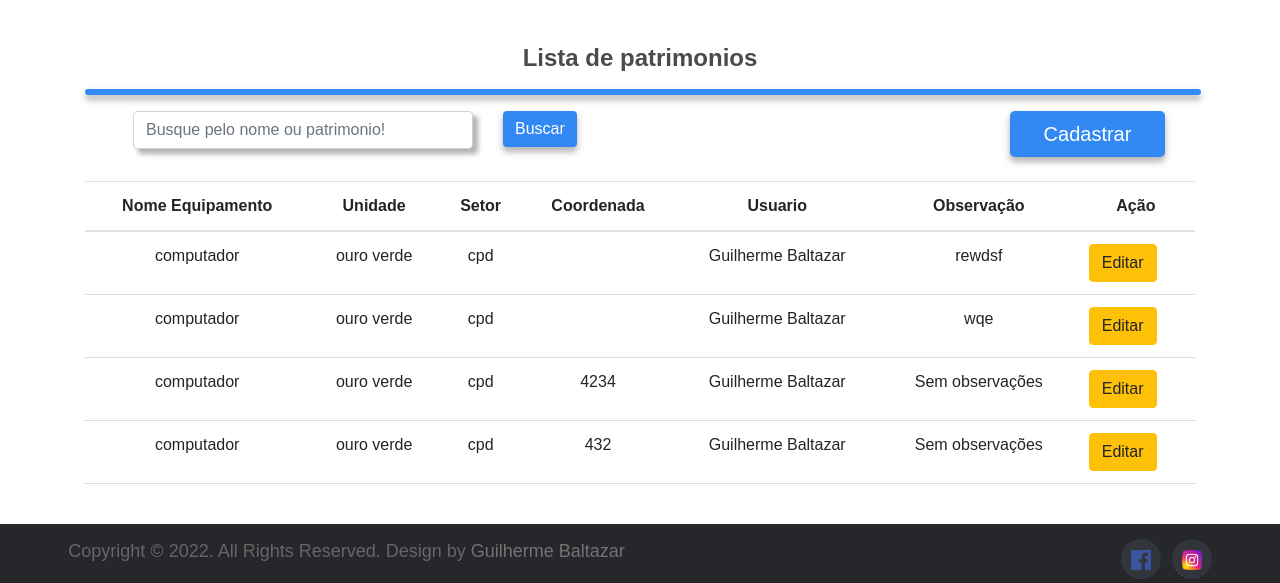
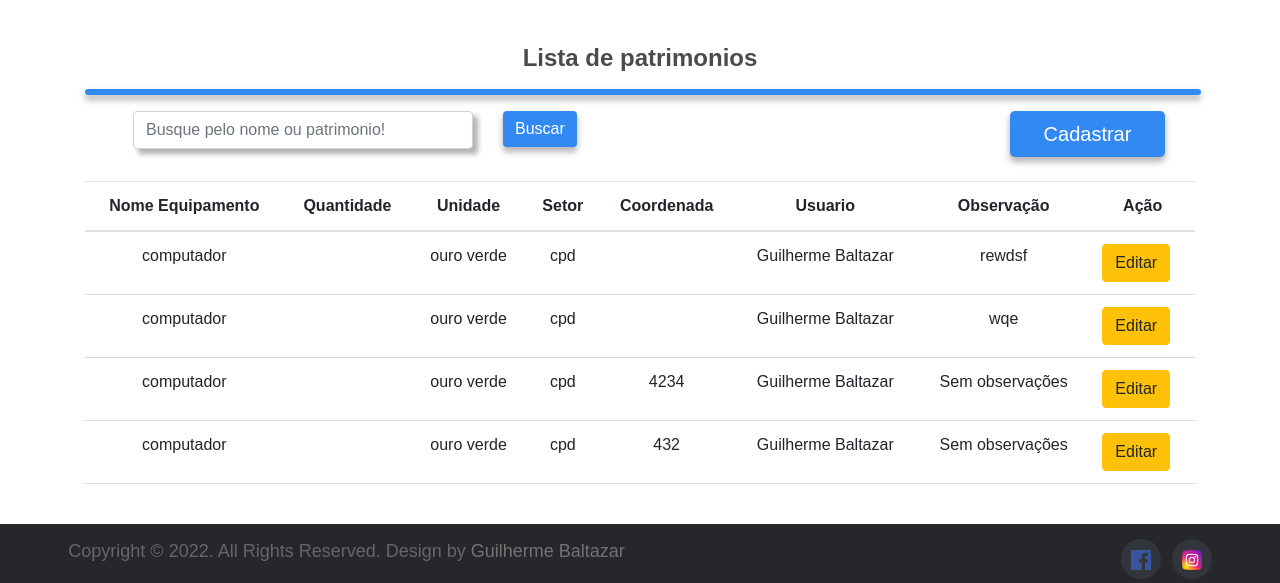
Before and after one commit to GuilhermeSalles/Sistema-de-Patrimonios-para-FUMEC, a PHP site: page /patrimonios/ in a window 1280 px wide. Shown: the part 235-818 px from the top of the page. Run offline with PHP 8.4, Linux system fonts and the light colour scheme; a user stored in the database is signed in; data comes from the database, SQL or seed files in the repository; data that the repository does not hold is empty; some libraries are stand-ins or nearby versions.

Commit message:
quatidade adicionada

```diff
--- a/Patrimonios/patrimonios/edita.php
+++ b/Patrimonios/patrimonios/edita.php
@@ -2,6 +2,7 @@
 include_once("../ConexaoBd/config.php");
 $id = mysqli_real_escape_string($conexao, $_POST['id']);
 $equipamento = mysqli_real_escape_string($conexao, $_POST['equipamento']);
+$qtd = mysqli_real_escape_string($conexao, $_POST['qtd']);
 $patrimonio = mysqli_real_escape_string($conexao, $_POST['patrimonio']);
 $serie = mysqli_real_escape_string($conexao, $_POST['serie']);
 $unidade = mysqli_real_escape_string($conexao, $_POST['unidade']);
@@ -10,7 +11,7 @@ $coordenada = mysqli_real_escape_string($conexao, $_POST['coordenada']);
 $usuario = mysqli_real_escape_string($conexao, $_POST['usuario']);
 $observacao = mysqli_real_escape_string($conexao, $_POST['observacao']);
 
-$sql = "UPDATE patrimonio SET equipamento='$equipamento', patrimonio='$patrimonio' ,serie='$serie' ,unidade='$unidade' ,setor='$setor' , coordenada='$coordenada' ,usuario='$usuario' ,observacao='$observacao' WHERE id = $id ";
+$sql = "UPDATE patrimonio SET qtd='$qtd', equipamento='$equipamento', patrimonio='$patrimonio' ,serie='$serie' ,unidade='$unidade' ,setor='$setor' , coordenada='$coordenada' ,usuario='$usuario' ,observacao='$observacao' WHERE id = $id ";
 
 $resultado = mysqli_query($conexao, $sql);
 ?>
--- a/Patrimonios/patrimonios/editaManutencao.php
+++ b/Patrimonios/patrimonios/editaManutencao.php
@@ -2,6 +2,7 @@
 include_once("../ConexaoBd/config.php");
 $id = mysqli_real_escape_string($conexao, $_POST['id']);
 $equipamento = mysqli_real_escape_string($conexao, $_POST['equipamento']);
+$qtd = mysqli_real_escape_string($conexao, $_POST['qtd']);
 $patrimonio = mysqli_real_escape_string($conexao, $_POST['patrimonio']);
 $serie = mysqli_real_escape_string($conexao, $_POST['serie']);
 $unidade = mysqli_real_escape_string($conexao, $_POST['unidade']);
@@ -10,7 +11,7 @@ $coordenada = mysqli_real_escape_string($conexao, $_POST['coordenada']);
 $usuario = mysqli_real_escape_string($conexao, $_POST['usuario']);
 $manutencao = mysqli_real_escape_string($conexao, $_POST['manutencao']);
 
-$sql = "UPDATE patrimonio SET equipamento='$equipamento', patrimonio='$patrimonio' ,serie='$serie' ,unidade='$unidade' ,setor='$setor' , coordenada='$coordenada' ,usuario='$usuario' ,manutencao='$manutencao' WHERE id = $id ";
+$sql = "UPDATE patrimonio SET qtd='$qtd', equipamento='$equipamento', patrimonio='$patrimonio' ,serie='$serie' ,unidade='$unidade' ,setor='$setor' , coordenada='$coordenada' ,usuario='$usuario' ,manutencao='$manutencao' WHERE id = $id ";
 
 $resultado = mysqli_query($conexao, $sql);
 ?>
--- a/Patrimonios/patrimonios/excel/planilha.php
+++ b/Patrimonios/patrimonios/excel/planilha.php
@@ -22,12 +22,13 @@ if (!empty($_SESSION['id'])) {
 		$html = '';
 		$html .= '<table border="1">';
 		$html .= '<tr>';
-		$html .= '<td colspan="10"><center><b>Planilha Patrimônios</b></center></tr>';
+		$html .= '<td colspan="11"><center><b>Planilha Patrimônios</b></center></tr>';
 		$html .= '</tr>';
 
 		$html .= '<tr>';
 		$html .= '<td><b>Identificador</b></td>';
 		$html .= '<td><b>Nome equipamento</b></td>';
+		$html .= '<td><b>Quantidade</b></td>';
 		$html .= '<td><b>Patrimônio</b></td>';
 		$html .= '<td><b>Número de série</b></td>';
 		$html .= '<td><b>Unidade</b></td>';
@@ -46,6 +47,7 @@ if (!empty($_SESSION['id'])) {
 			$html .= '<tr>';
 			$html .= '<td>'.$row_msg_contatos["id"].'</td>';
 			$html .= '<td>'.$row_msg_contatos["equipamento"].'</td>';
+			$html .= '<td>'.$row_msg_contatos["qtd"].'</td>';
 			$html .= '<td>'.$row_msg_contatos["patrimonio"].'</td>';
 			$html .= '<td>'.$row_msg_contatos["serie"].'</td>';
 			$html .= '<td>'.$row_msg_contatos["unidade"].'</td>';
--- a/Patrimonios/patrimonios/index.php
+++ b/Patrimonios/patrimonios/index.php
@@ -17,7 +17,7 @@ if (!empty($_GET['search'])) {
     $data = $_GET['search'];
     $sql = "SELECT * FROM `patrimonio` WHERE patrimonio LIKE ? OR equipamento LIKE ? OR setor LIKE ?  OR unidade LIKE ? ORDER BY `id` DESC";
     $stmt = $conexao->prepare($sql);
-    $stmt->bind_param('ssss', $data, $data, $data,$data);
+    $stmt->bind_param('ssss', $data, $data, $data, $data);
     $stmt->execute();
     $result = $stmt->get_result();
 } else {
@@ -107,6 +107,11 @@ if (!empty($_GET['search'])) {
 
                                         ?>
                                     </select>
+                                </div>
+
+                                <div class="form-group">
+                                    <label for="recipient-qtd" class="col-form-label bold">Quantidade:</label>
+                                    <input type="number" class="form-control" name="qtd" id="recipient-qtd" autocomplete="off" placeholder="Quantidade" min="1" value="1">
                                 </div>
 
                                 <div class="form-group">
@@ -202,6 +207,7 @@ if (!empty($_GET['search'])) {
             <thead>
                 <tr>
                     <th class="text-center">Nome Equipamento</th>
+                    <th class="text-center">Quantidade</th>
                     <th class="text-center">Unidade</th>
                     <th class="text-center">Setor</th>
                     <th class="text-center">Coordenada</th>
@@ -216,6 +222,7 @@ if (!empty($_GET['search'])) {
                 <?php while ($rows = mysqli_fetch_assoc($result)) { ?>
                     <tr>
                         <td class="text-center"><?php echo $rows['equipamento']; ?></td>
+                        <td class="text-center"><?php echo $rows['qtd']; ?></td>
                         <td class="text-center"><?php echo $rows['unidade']; ?></td>
                         <td class="text-center"><?php echo $rows['setor']; ?></td>
                         <td class="text-center"><?php echo $rows['coordenada']; ?></td>
@@ -223,7 +230,7 @@ if (!empty($_GET['search'])) {
                         <td class="text-center"><?php echo $rows['observacao']; ?></td>
                         <?php if ($_SESSION['nivel'] == "3" or $_SESSION['nivel'] == "2") { ?>
                             <td>
-                                <button type="button" class="btn btn-warning text-center" data-toggle="modal" data-target="#editar" data-id="<?php echo $rows['id']; ?>" data-equipamento="<?php echo $rows['equipamento']; ?>" data-patrimonio="<?php echo $rows['patrimonio'] ?>" data-serie="<?php echo $rows['serie']; ?>" data-unidade="<?php echo $rows['unidade']; ?>" data-setor="<?php echo $rows['setor']; ?>" data-coordenada="<?php echo $rows['coordenada']; ?>" data-usuario="<?php echo $rows['usuario']; ?>" data-observacao="<?php echo $rows['observacao']; ?>">Editar</button>
+                                <button type="button" class="btn btn-warning text-center" data-toggle="modal" data-target="#editar" data-id="<?php echo $rows['id']; ?>" data-equipamento="<?php echo $rows['equipamento']; ?>" data-patrimonio="<?php echo $rows['patrimonio'] ?>" data-serie="<?php echo $rows['serie']; ?>" data-unidade="<?php echo $rows['unidade']; ?>" data-setor="<?php echo $rows['setor']; ?>" data-coordenada="<?php echo $rows['coordenada']; ?>" data-usuario="<?php echo $rows['usuario']; ?>" data-observacao="<?php echo $rows['observacao']; ?>" data-qtd="<?php echo $rows['qtd']; ?>">Editar</button>
                             </td>
                         <?php } ?>
                     </tr>
@@ -257,6 +264,10 @@ if (!empty($_GET['search'])) {
                         <div class="form-group">
                             <label for="recipient-equipamento" class="col-form-label bold">Nome do equipamento:</label>
                             <input type="text" class="form-control" id="recipient-equipamento" name="equipamento">
+                        </div>
+                        <div class="form-group">
+                            <label for="recipient-qtd" class="col-form-label bold">Quantidade:</label>
+                            <input type="number" class="form-control" id="recipient-qtd" name="qtd">
                         </div>
 
                         <div class="form-group">
@@ -320,6 +331,7 @@ if (!empty($_GET['search'])) {
             var button = $(event.relatedTarget) // Button that triggered the modal
             var recipient = button.data('id') // Extract info from data-* attributes
             var recipientNomeEquipamento = button.data('equipamento')
+            var recipientqtd = button.data('qtd')
             var recipientpatrimonio = button.data('patrimonio')
             var recipientserie = button.data('serie')
             var recipientUnidade = button.data('unidade')
@@ -332,6 +344,7 @@ if (!empty($_GET['search'])) {
             var modal = $(this)
             modal.find('#id').val(recipient)
             modal.find('#recipient-equipamento').val(recipientNomeEquipamento)
+            modal.find('#recipient-qtd').val(recipientqtd)
             modal.find('#recipient-patrimonio').val(recipientpatrimonio)
             modal.find('#recipient-serie').val(recipientserie)
             modal.find('#recipient-unidade').val(recipientUnidade)
```
Also changed, not shown: Patrimonios/patrimonios/processa.php (+10 -2 lines).
